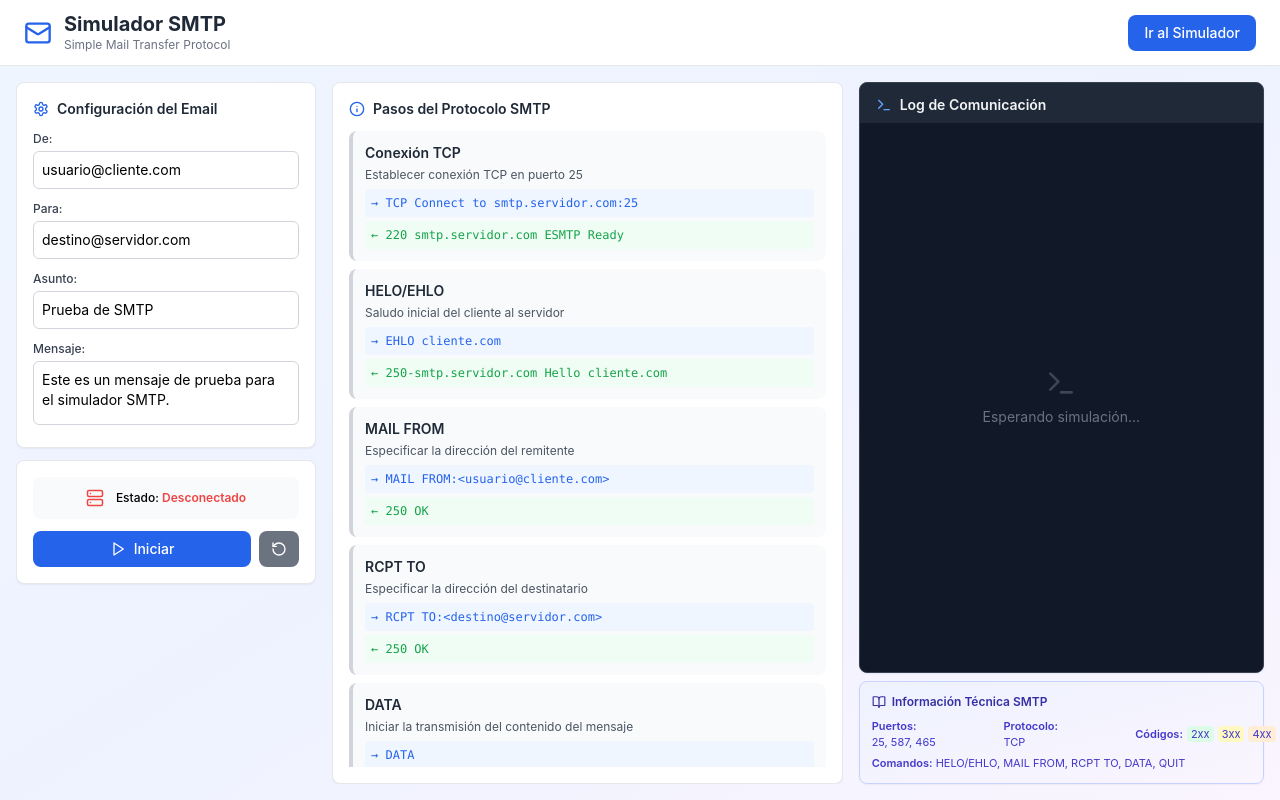
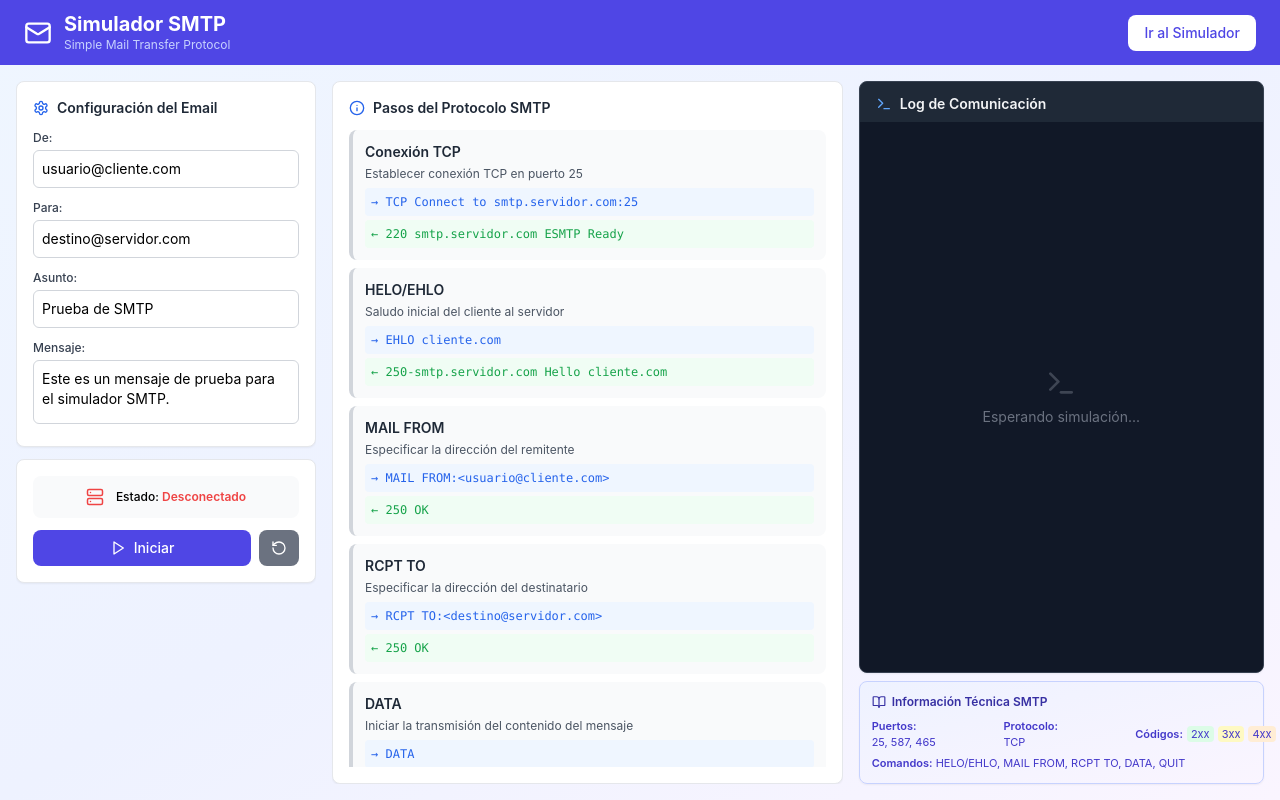
Before and after one commit to CamiloAT/smtp-simulator, a React (Vite) app: page / in a window 1280 px wide. Built offline with nearby package versions, Linux system fonts and the light colour scheme; the HTML template or start-up script is replaced by a standard one.

Commit message:
style: change header and button colors from blue to indigo across all views

```diff
--- a/src/SMTPSimulator.jsx
+++ b/src/SMTPSimulator.jsx
@@ -130,16 +130,16 @@ const SMTPSimulator = () => {
 
   return (
     <div className="h-screen flex flex-col bg-gradient-to-br from-blue-50 via-indigo-50 to-purple-50 overflow-hidden">
-      <header className="flex items-center justify-between px-6 py-3 bg-white border-b border-gray-200 shrink-0">
+      <header className="flex items-center justify-between px-6 py-3 bg-indigo-600 shrink-0">
         <div className="flex items-center space-x-3">
-          <Mail className="text-blue-600" size={28} />
+          <Mail className="text-white" size={28} />
           <div>
-            <h1 className="text-xl font-bold text-gray-800 leading-tight">Simulador SMTP</h1>
-            <p className="text-xs text-gray-500">Simple Mail Transfer Protocol</p>
+            <h1 className="text-xl font-bold text-white leading-tight">Simulador SMTP</h1>
+            <p className="text-xs text-indigo-200">Simple Mail Transfer Protocol</p>
           </div>
         </div>
         <button
-          className="px-4 py-2 bg-blue-600 text-white rounded-lg hover:bg-blue-700 transition text-sm font-medium"
+          className="px-4 py-2 bg-white text-indigo-600 rounded-lg hover:bg-indigo-50 transition text-sm font-medium"
           onClick={() => window.location.href = '/simulator'}
         >
           Ir al Simulador
--- a/src/components/SimulationControls.jsx
+++ b/src/components/SimulationControls.jsx
@@ -37,7 +37,7 @@ const SimulationControls = ({ isRunning, onStart, onReset, connectionStatus }) =
                 <button
                     onClick={onStart}
                     disabled={isRunning}
-                    className="flex-1 flex items-center justify-center px-4 py-2 bg-blue-600 text-white rounded-lg hover:bg-blue-700 disabled:bg-gray-400 disabled:cursor-not-allowed transition-all text-sm font-medium"
+                    className="flex-1 flex items-center justify-center px-4 py-2 bg-indigo-600 text-white rounded-lg hover:bg-indigo-700 disabled:bg-gray-400 disabled:cursor-not-allowed transition-all text-sm font-medium"
                 >
                     <Play className="mr-2" size={16} />
                     {isRunning ? 'Simulando...' : 'Iniciar'}
--- a/src/pages/Home/index.jsx
+++ b/src/pages/Home/index.jsx
@@ -35,7 +35,7 @@ const Home = () => {
                 </div>
                 <a
                     href="/simulator"
-                    className="flex items-center space-x-2 px-4 py-2 bg-blue-600 text-white rounded-lg hover:bg-blue-700 transition text-sm font-medium"
+                    className="flex items-center space-x-2 px-4 py-2 bg-indigo-600 text-white rounded-lg hover:bg-indigo-700 transition text-sm font-medium"
                 >
                     <MonitorSmartphone size={16} />
                     <span>Simulador Dinámico</span>
--- a/src/pages/Simulator/index.jsx
+++ b/src/pages/Simulator/index.jsx
@@ -98,7 +98,7 @@ const EmailConfigScreen = ({ emailData, setEmailData, onSend, onCancel, initialC
                         </button>
                         <button
                             onClick={onSend}
-                            className="px-4 py-1.5 bg-blue-600 text-white text-sm rounded-lg hover:bg-blue-700 transition duration-200"
+                            className="px-4 py-1.5 bg-indigo-600 text-white text-sm rounded-lg hover:bg-indigo-700 transition duration-200"
                             disabled={!emailData.from || !emailData.to || isRunning}
                         >
                             Enviar
@@ -1044,7 +1044,7 @@ const DynamicSimulator = () => {
 
                     <button
                         onClick={startSimulation}
-                        className="flex items-center px-3 py-1.5 bg-blue-600 text-white text-xs rounded-md hover:bg-blue-700 transition duration-200 shrink-0"
+                        className="flex items-center px-3 py-1.5 bg-indigo-600 text-white text-xs rounded-md hover:bg-indigo-700 transition duration-200 shrink-0"
                     >
                         {simulationStatus === 'running' ? (
                             <Pause size={14} className="mr-1" />
@@ -1156,7 +1156,7 @@ const DynamicSimulator = () => {
                                 <div className="absolute -top-8 left-0 opacity-0 group-hover:opacity-100 transition-opacity flex space-x-1">
                                     <button
                                         onClick={(e) => openConfigModal(element, e)}
-                                        className="bg-blue-600 text-white p-1 rounded text-xs hover:bg-blue-700"
+                                        className="bg-indigo-600 text-white p-1 rounded text-xs hover:bg-indigo-700"
                                     >
                                         <Settings size={12} />
                                     </button>
@@ -1347,7 +1347,7 @@ const ConfigForm = ({ element, onSave, onCancel }) => {
             <div className="flex space-x-3 pt-4">
                 <button
                     onClick={handleSubmit}
-                    className="flex-1 bg-blue-600 text-white py-2 px-4 rounded hover:bg-blue-700"
+                    className="flex-1 bg-indigo-600 text-white py-2 px-4 rounded hover:bg-indigo-700"
                 >
                     Guardar
                 </button>
```
Also changed, not shown: 4 other files (tests, documents, lock files or other folders).
